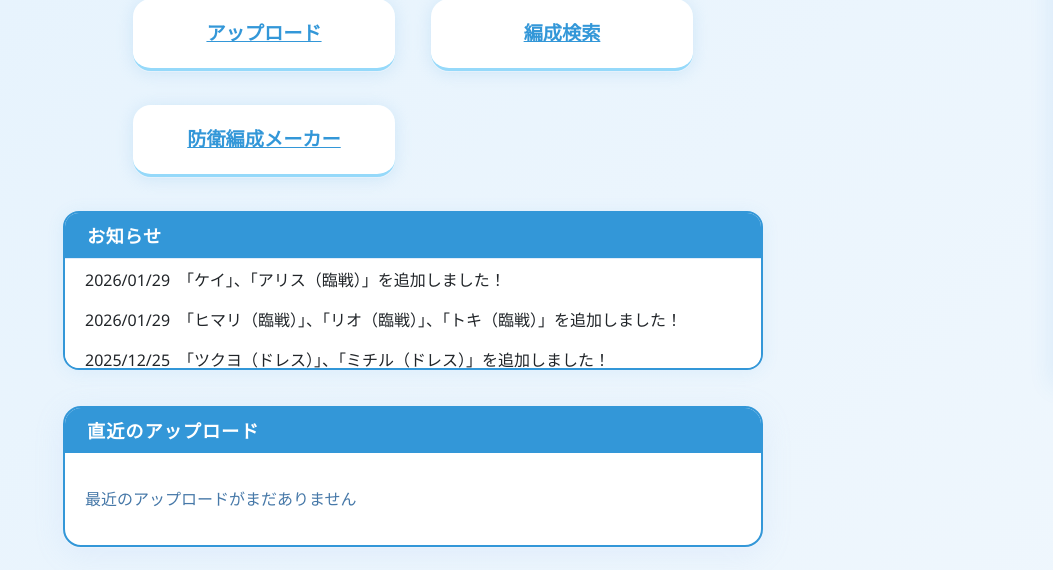
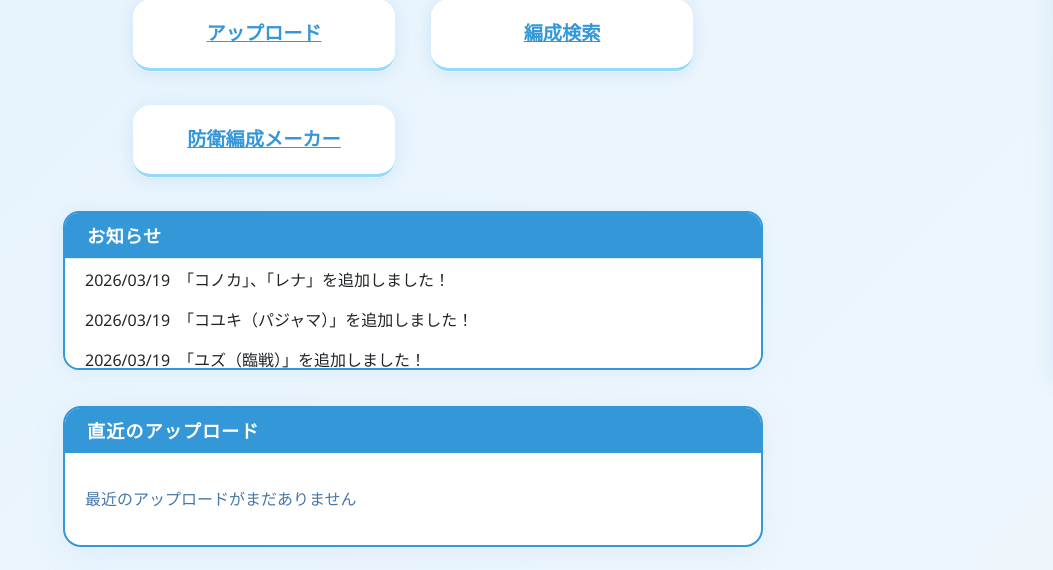
Before and after one commit to CCmoririn/blue-archive-battlelog-unified, a Flask app: template Blue_Archive_Battlelog_collect/templates/index.html in a window 1280 px wide. Shown: the part 414-984 px from the top of the page, without its empty margins (227-1280 px from the left). Run offline with Flask 3, Linux system fonts and the light colour scheme; the template is opened without the code that fills it, so the values that code supplies are empty; parts of the project's set-up code (start-up, migrations or seed data) failed here and were passed over.

Commit message:
生徒追加2026/03/19

```diff
--- a/Blue_Archive_Battlelog_collect/templates/notices.html
+++ b/Blue_Archive_Battlelog_collect/templates/notices.html
@@ -1,4 +1,7 @@
 <div class="notice-box">
+  <p>2026/03/19　「コノカ」、「レナ」を追加しました！</p>
+  <p>2026/03/19　「コユキ（パジャマ）」を追加しました！</p>
+  <p>2026/03/19　「ユズ（臨戦）」を追加しました！</p>
   <p>2026/01/29　「ケイ」、「アリス（臨戦）」を追加しました！</p>
   <p>2026/01/29　「ヒマリ（臨戦）」、「リオ（臨戦）」、「トキ（臨戦）」を追加しました！</p>
   <p>2025/12/25　「ツクヨ（ドレス）」、「ミチル（ドレス）」を追加しました！</p>
--- a/Blue_Archive_Battlelog_collect_public/templates/notices.html
+++ b/Blue_Archive_Battlelog_collect_public/templates/notices.html
@@ -1,4 +1,7 @@
 <div class="notice-box">
+  <p>2026/03/19　「コノカ」、「レナ」を追加しました！</p>
+  <p>2026/03/19　「コユキ（パジャマ）」を追加しました！</p>
+  <p>2026/03/19　「ユズ（臨戦）」を追加しました！</p>
   <p>2026/01/29　「ケイ」、「アリス（臨戦）」を追加しました！</p>
   <p>2026/01/29　「ヒマリ（臨戦）」、「リオ（臨戦）」、「トキ（臨戦）」を追加しました！</p>
   <p>2025/12/25　「ツクヨ（ドレス）」、「ミチル（ドレス）」を追加しました！</p>
```
